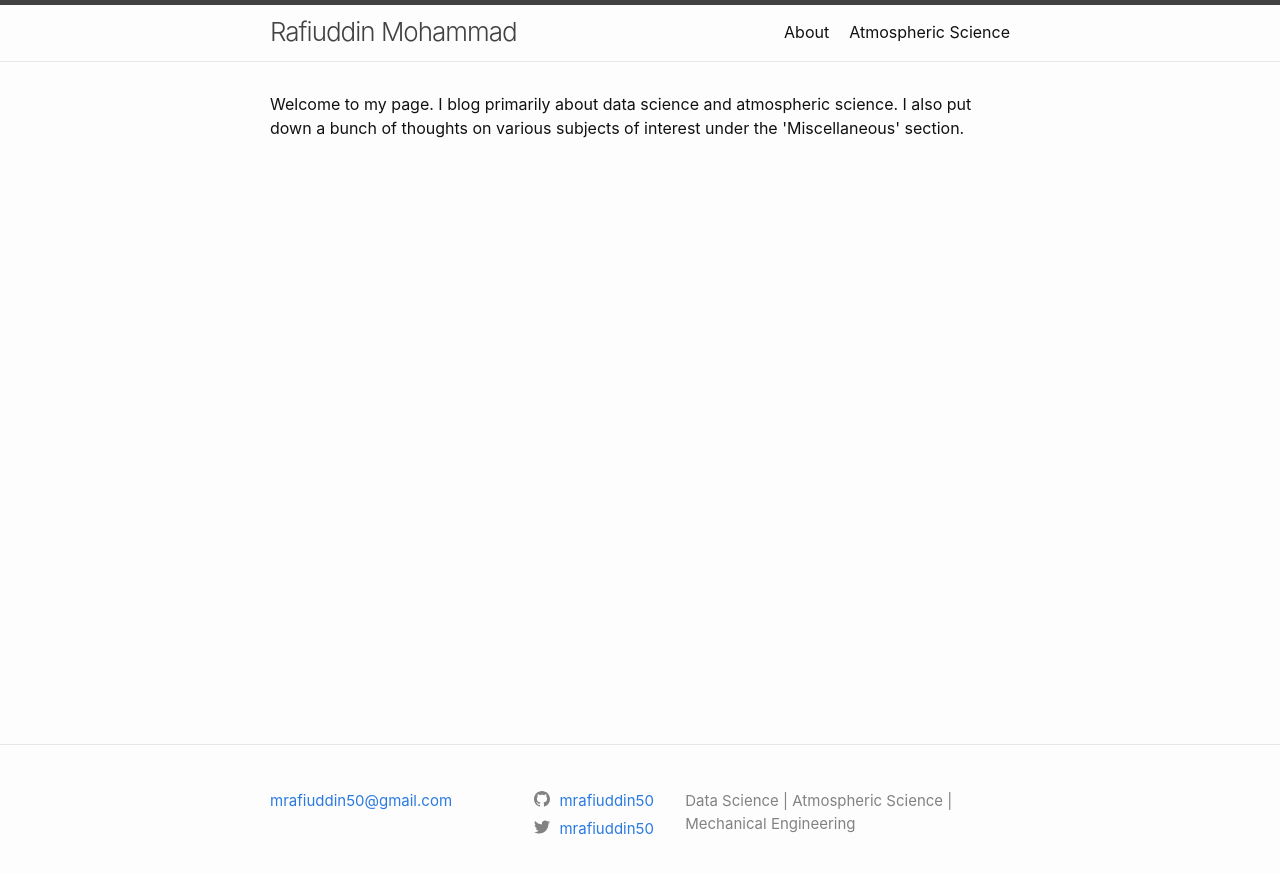
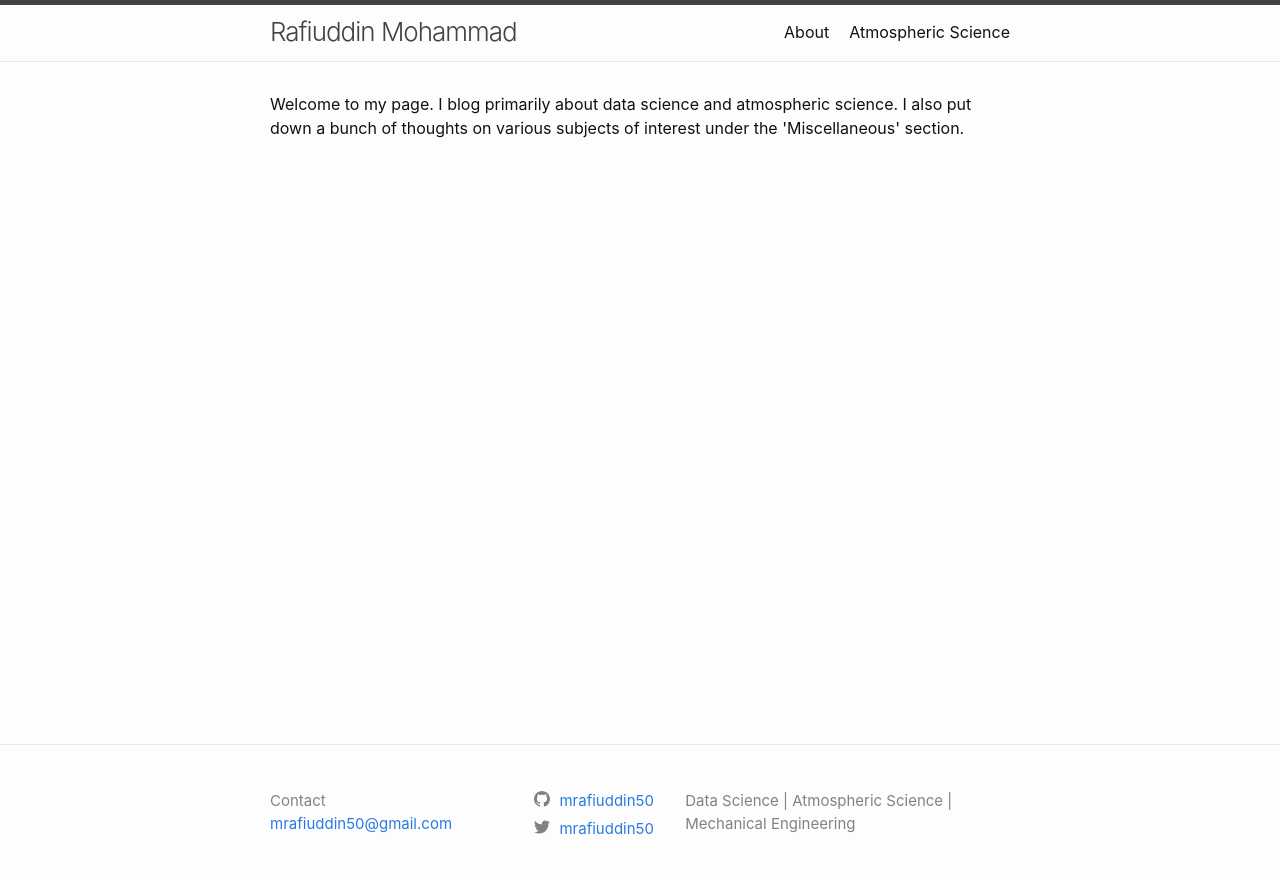
Before and after one commit to mrafiuddin50/mrafiuddin50.github.io, a Jekyll site: the page built from index.markdown, in a window 1280 px wide. Shown: the top 874 px of the page. Built offline with Jekyll 4.4.1, drawn with Linux system fonts in a browser that asks for light colours.

Commit message:
Update footer.html

```diff
--- a/_includes/footer.html
+++ b/_includes/footer.html
@@ -17,6 +17,7 @@
             {%- endif -%} -->
             <!-- </li> -->
             {%- if site.email -%}
+			<li>Contact</li>
             <li><a class="u-email" href="mailto:{{ site.email }}">{{ site.email }}</a></li>
             {%- endif -%}
         </ul>
```
